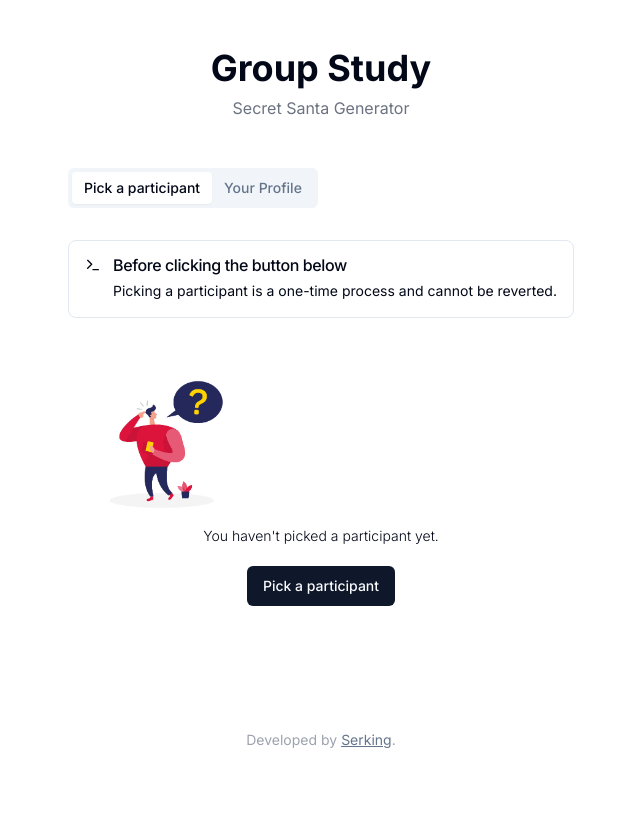
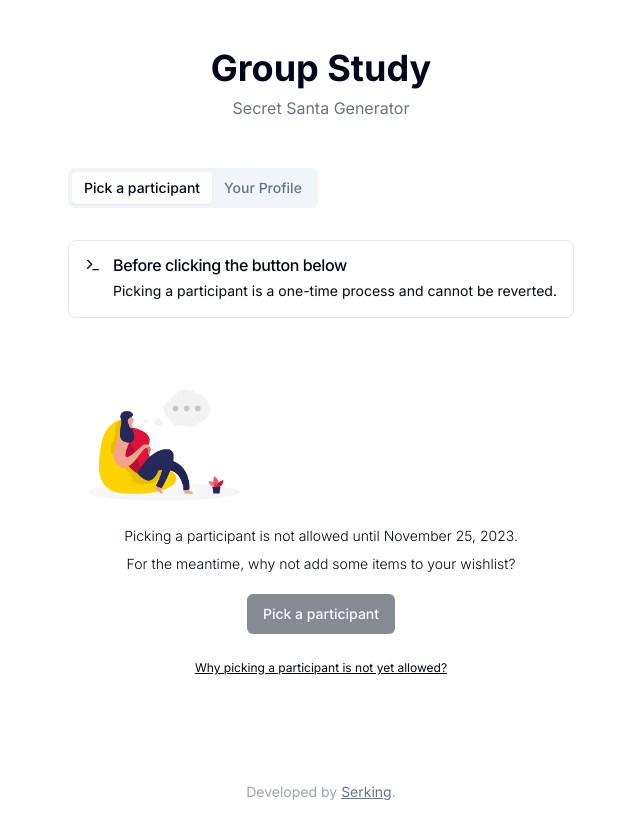
Before and after one commit to kingdeorayom/group-study-secret-santa, a Next.js app: page /home in a window 1280 px wide. Shown: the whole page, without its empty margins (319-959 px from the left). Before the commit the page ends 800 px from the top, so only its background shows below. Built offline with nearby package versions, Linux system fonts and the light colour scheme; sample sign-in values are in the browser's storage.

Commit message:
update: additional fetch statuses

```diff
--- a/components/ParticipantPicker.js
+++ b/components/ParticipantPicker.js
@@ -34,7 +34,7 @@ const ParticipantPicker = () => {
     const [isFetchingRecipientData, setIsFetchingRecipientData] = useState(false);
 
     const currentDate = new Date();
-    const targetDate = new Date('November 19, 2023');
+    const targetDate = new Date('November 25, 2023');
 
     const isButtonDisabled = currentDate < targetDate;
 
--- a/components/forms/LoginForm.js
+++ b/components/forms/LoginForm.js
@@ -155,7 +155,7 @@ const LoginForm = () => {
                             isSubmitting ? (
                                 <>
                                     <Loader2 className="mr-2 h-4 w-4 animate-spin" />
-                                    <Label>Logging in</Label>
+                                    <Label>{fetchStatus ? 'Taking longer than usual. Please wait...' : 'Logging in'}</Label>
                                 </>
                             ) : (
                                 'Log in'
--- a/components/forms/RegistrationForm.js
+++ b/components/forms/RegistrationForm.js
@@ -220,7 +220,7 @@ const RegistrationForm = () => {
                             isSubmitting ? (
                                 <>
                                     <Loader2 className="mr-2 h-4 w-4 animate-spin" />
-                                    <Label>Creating your account</Label>
+                                    <Label>{fetchStatus ? 'Taking longer than usual. Please wait...' : 'Creating your account'}</Label>
                                 </>
                             ) : (
                                 'Register'
```
